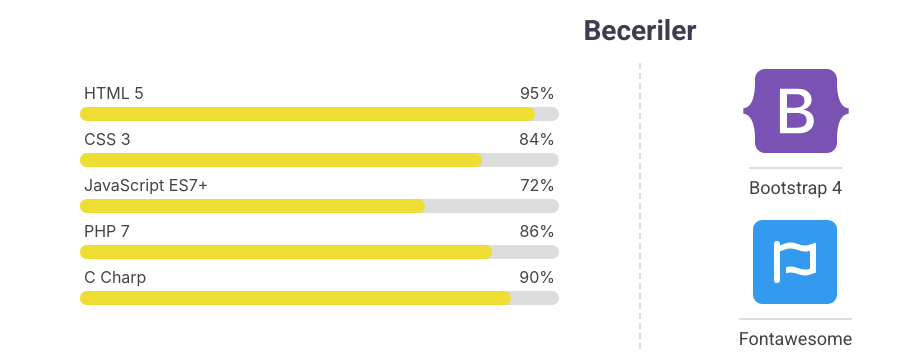
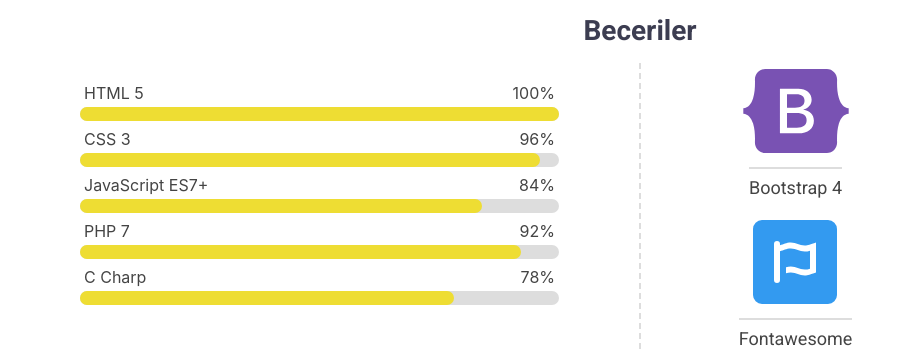
Before and after one commit to ertugrulsencer/sencertugrul.com, a website: page index.html in a window 1280 px wide. Shown: the part 802-1157 px from the top of the page, 0-908 px from the left. Drawn offline with Linux system fonts and the light colour scheme.

Commit message:
Update index.html
Beceri barları düzenlendi.

```diff
--- a/index.html
+++ b/index.html
@@ -58,11 +58,11 @@
       </div>
       <section class="skills">
         <div class="skill-bars">
-          <div class="skill-bar progress" data-progress="HTML 5" data-width="95"></div>
-          <div class="skill-bar progress" data-progress="CSS 3" data-width="84"></div>
-          <div class="skill-bar progress" data-progress="JavaScript ES7+" data-width="72"></div>
-          <div class="skill-bar progress" data-progress="PHP 7" data-width="86"></div>
-          <div class="skill-bar progress" data-progress="C Charp" data-width="90"></div>
+          <div class="skill-bar progress" data-progress="HTML 5" data-width="100"></div>
+          <div class="skill-bar progress" data-progress="CSS 3" data-width="96"></div>
+          <div class="skill-bar progress" data-progress="JavaScript ES7+" data-width="84"></div>
+          <div class="skill-bar progress" data-progress="PHP 7" data-width="92"></div>
+          <div class="skill-bar progress" data-progress="C Charp" data-width="78"></div>
         </div>
         <div class="skill-techs">
           <a href="https://getbootstrap.com" target="_blank" class="skill-tech">
```
